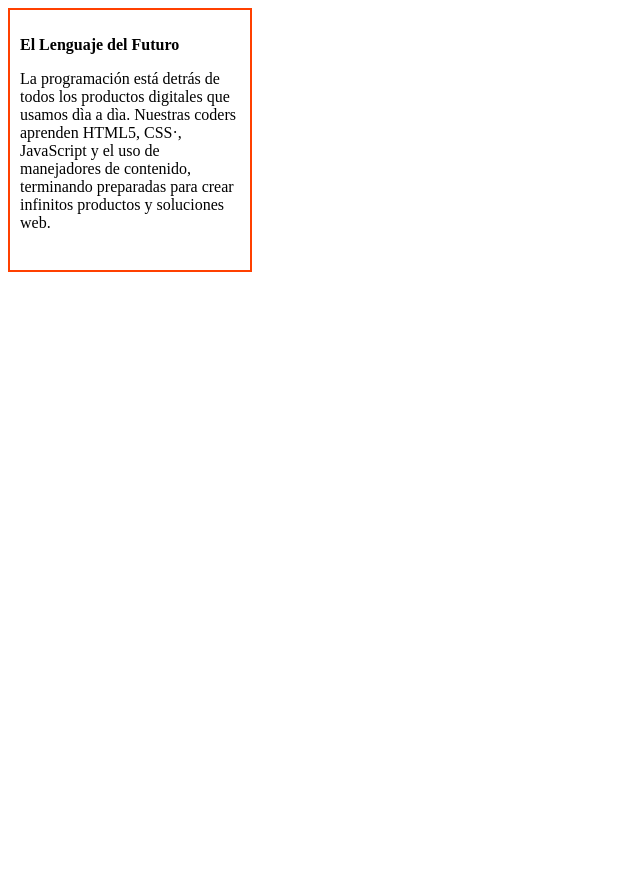
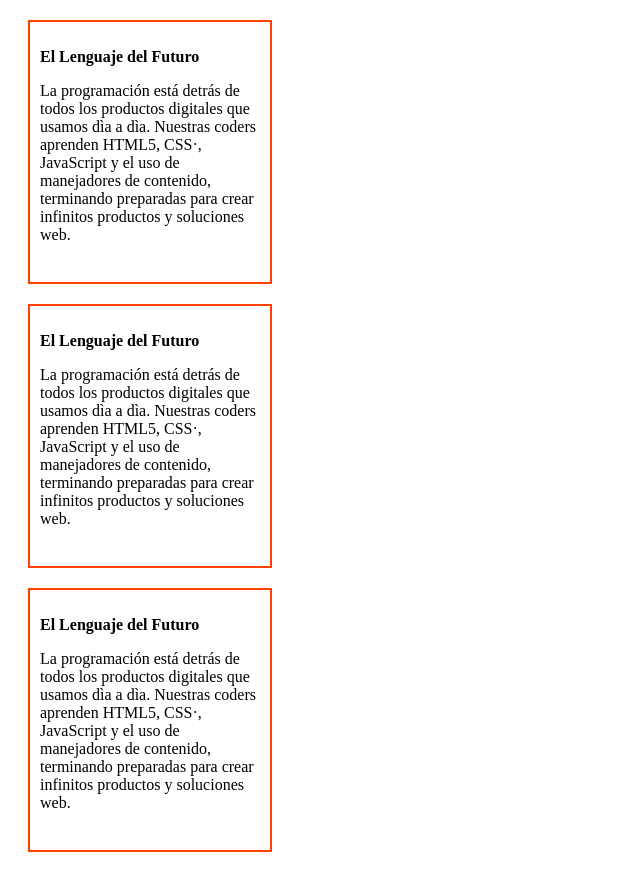
Before and after one commit to VegaRuth/MarginPadding, a plain HTML site: page index.html in a window 1280 px wide. Shown: the whole page, without its empty margins (0-640 px from the left). Before the commit the page ends 800 px from the top, so only its background shows below. Drawn offline with Linux system fonts and the light colour scheme.

Commit message:
Añadir margin

```diff
--- a/index.html
+++ b/index.html
@@ -13,5 +13,19 @@
 			<p>La programación está detrás de todos los productos digitales que usamos dìa a dìa. Nuestras coders aprenden HTML5, CSS·, JavaScript y el uso de manejadores de contenido, terminando preparadas para crear infinitos productos y soluciones web.
 			</p>
 		</div>
+		<div>
+			<p><strong>
+				El Lenguaje del Futuro
+			</strong></p>
+			<p>La programación está detrás de todos los productos digitales que usamos dìa a dìa. Nuestras coders aprenden HTML5, CSS·, JavaScript y el uso de manejadores de contenido, terminando preparadas para crear infinitos productos y soluciones web.
+			</p>
+		</div>
+		<div>
+			<p><strong>
+				El Lenguaje del Futuro
+			</strong></p>
+			<p>La programación está detrás de todos los productos digitales que usamos dìa a dìa. Nuestras coders aprenden HTML5, CSS·, JavaScript y el uso de manejadores de contenido, terminando preparadas para crear infinitos productos y soluciones web.
+			</p>
+		</div>
 	</body>
 </html>
--- a/main.css
+++ b/main.css
@@ -4,4 +4,5 @@ div{
 	height: 240px;
 	border:solid 2px #FF4000;
 	padding:10px ;
+	margin: 20px;
 	}
```
